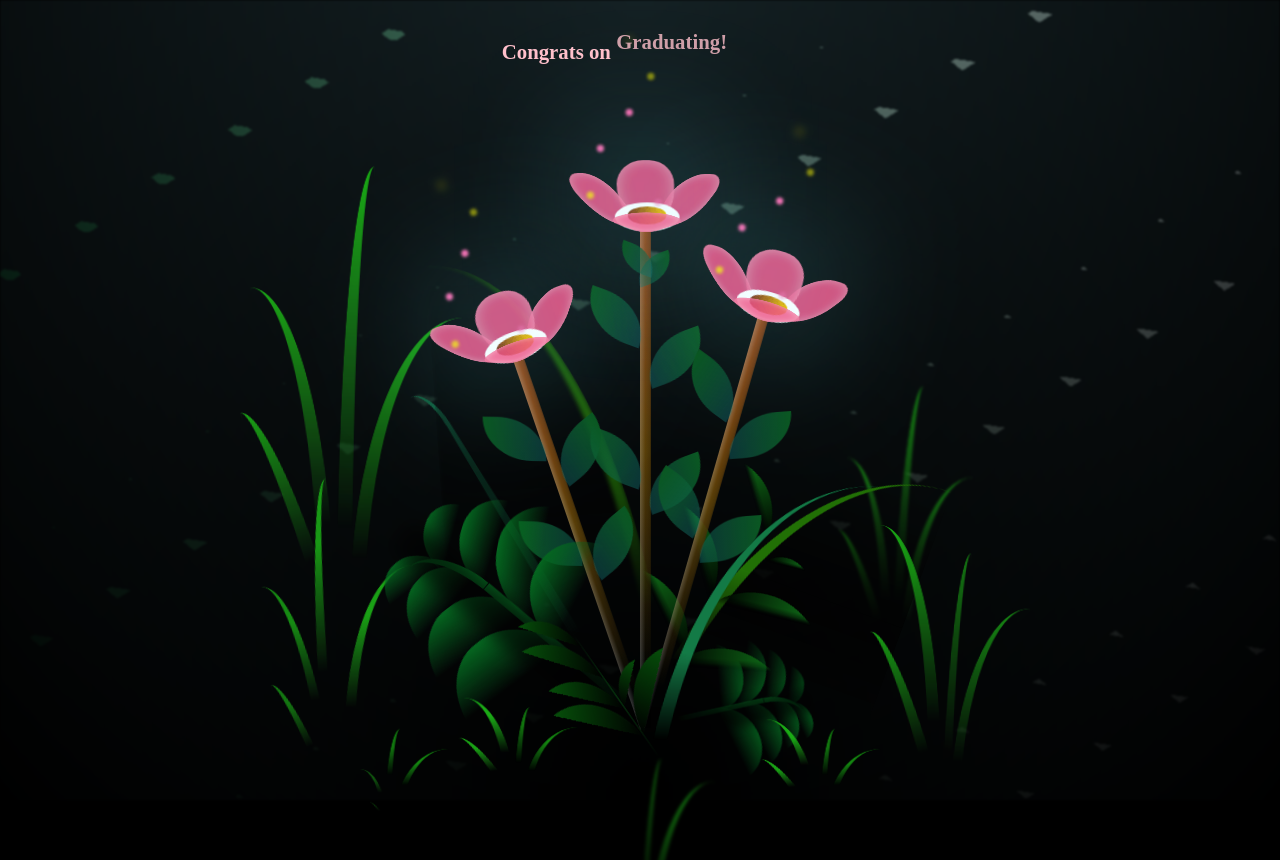
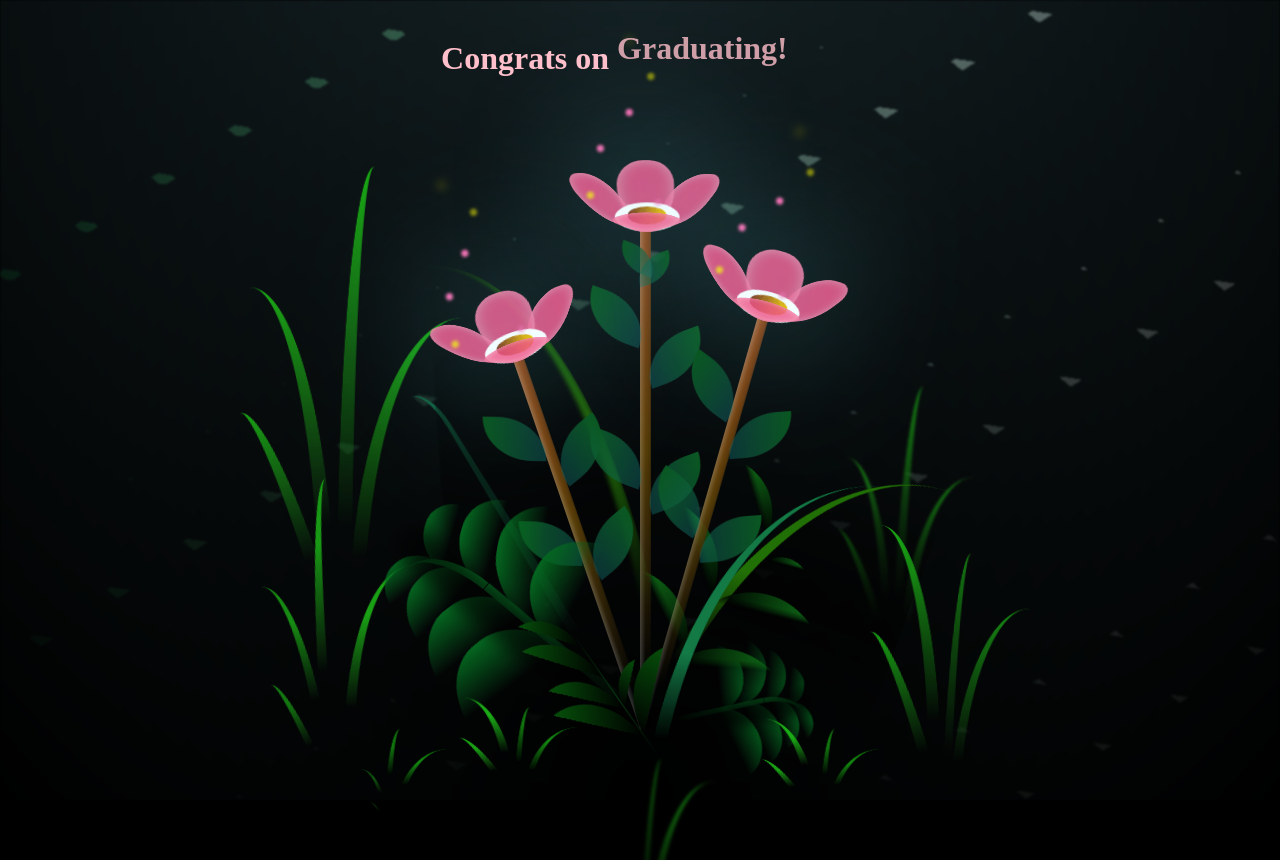
Before and after one commit to ervido/graduation-gift, a plain HTML site: page index.html in a window 1280 px wide. Shown: the top 860 px of the page. Drawn offline with Linux system fonts and the light colour scheme.

Commit message:
Update flower.css

```diff
--- a/flower.css
+++ b/flower.css
@@ -1351,7 +1351,7 @@ body {
 /* Styles for the congratulations text */
 .congratulations {
     position: absolute;
-    font-size: 1.3em;
+    font-size: 2em;
     font-weight: bold; /* Make the text bold */
     color: pink; /* Set the text color to pink */
     text-align: center;
```
